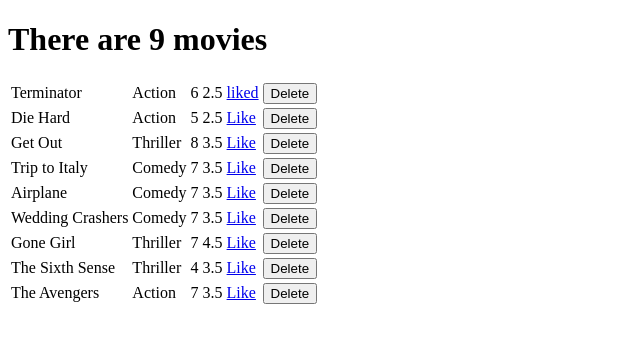
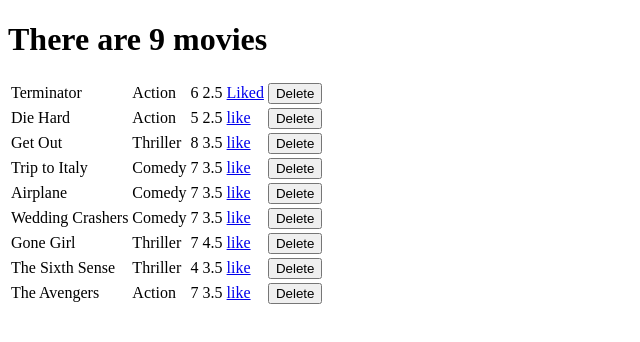
Before and after one commit to gerelmafaust/movies, a React (Create React App) app: page / in a window 1280 px wide. Shown: the top 342 px of the page, without its empty margins (0-640 px from the left). Built offline with nearby package versions, Linux system fonts and the light colour scheme.

Commit message:
simplified like conditional

```diff
--- a/src/components/common/like.jsx
+++ b/src/components/common/like.jsx
@@ -1,8 +1,7 @@
 import React, { Component } from "react";
 
 const Like = props => {
-  let string = "Like";
-  if (props.like) string = "liked";
+  let string = props.like ? "Liked" : "like";
 
   return (
     <a href="#" onClick={props.onClick}>
```
